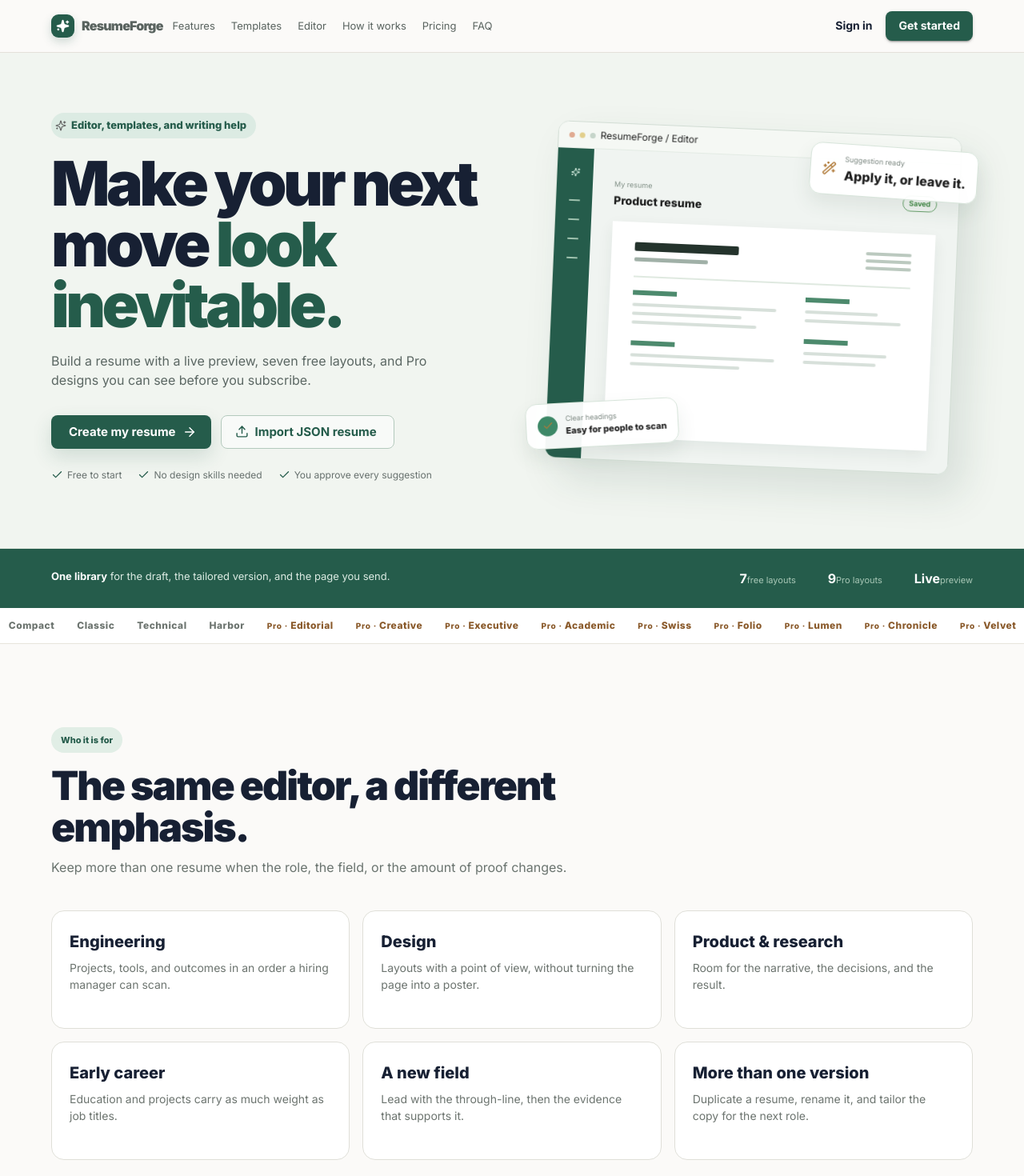
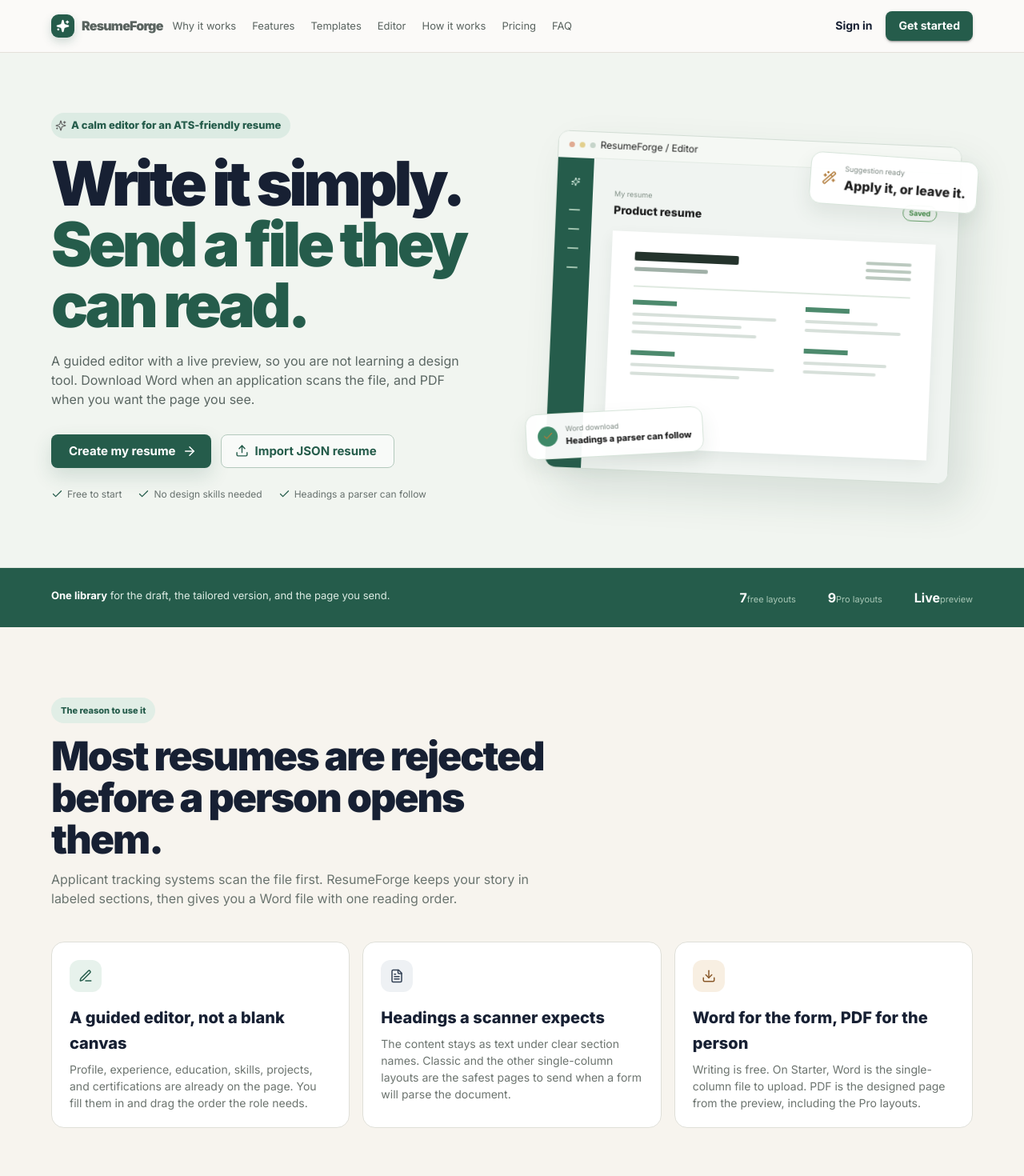
Before and after one commit to vickyramz514/resumebuilder, a React (Vite) app in the folder client/: page / in a window 1280 px wide. Shown: the top 1470 px of the page at 80% size. Built offline with nearby package versions, Linux system fonts and the light colour scheme; no server answers.

Commit message:
Designs updated

```diff
--- a/client/index.html
+++ b/client/index.html
@@ -1,12 +1,12 @@
-<!doctype html><html lang="en"><head><meta charset="UTF-8"/><meta name="viewport" content="width=device-width, initial-scale=1.0"/><meta name="theme-color" content="#255c4b"/><title>ResumeForge — Build a resume you are ready to send</title><meta name="description" content="Write, arrange, and export a resume with live preview, seven free layouts and Pro designs, and writing help you approve before it is saved."/>
+<!doctype html><html lang="en"><head><meta charset="UTF-8"/><meta name="viewport" content="width=device-width, initial-scale=1.0"/><meta name="theme-color" content="#255c4b"/><title>ResumeForge — An ATS-friendly resume, without the design work</title><meta name="description" content="A guided resume editor with live preview. Download Word for applications that scan the file, and PDF for the page you designed."/>
 <meta name="robots" content="index,follow"/>
 <link rel="canonical" href="https://resume.datacaptain.in/"/>
 <meta property="og:type" content="website"/>
 <meta property="og:site_name" content="ResumeForge"/>
 <meta property="og:url" content="https://resume.datacaptain.in/"/>
-<meta property="og:title" content="ResumeForge — Build a resume you are ready to send"/>
-<meta property="og:description" content="Seven free resume layouts, live preview, and Pro designs. Start without a card."/>
+<meta property="og:title" content="ResumeForge — An ATS-friendly resume, without the design work"/>
+<meta property="og:description" content="A guided editor with live preview. Word for systems that scan the file, PDF for the page you designed."/>
 <meta name="twitter:card" content="summary"/>
-<meta name="twitter:title" content="ResumeForge — Build a resume you are ready to send"/>
-<meta name="twitter:description" content="Seven free resume layouts, live preview, and Pro designs. Start without a card."/>
-<script type="application/ld+json">{"@context":"https://schema.org","@type":"SoftwareApplication","name":"ResumeForge","applicationCategory":"BusinessApplication","operatingSystem":"Web","url":"https://resume.datacaptain.in/","description":"Write, arrange, and export a resume with live preview, seven free layouts, and Pro designs.","offers":{"@type":"Offer","price":"0","priceCurrency":"INR"}}</script><link rel="preconnect" href="https://fonts.googleapis.com"/><link rel="preconnect" href="https://fonts.gstatic.com" crossorigin/><link href="https://fonts.googleapis.com/css2?family=IBM+Plex+Sans:wght@400;500;600;700&family=Inter:wght@400;500;600;700;800;900&family=Source+Sans+3:wght@400;600;700&family=Source+Serif+4:opsz,wght@8..60,500;8..60,600&family=Space+Grotesk:wght@400;500;600;700&display=swap" rel="stylesheet"/></head><body><noscript><h1>ResumeForge</h1><p>Build a resume with a live preview, seven free layouts, and Pro designs. Start at https://resume.datacaptain.in/.</p></noscript><div id="root"></div><script type="module" src="/src/main.tsx"></script></body></html>
+<meta name="twitter:title" content="ResumeForge — An ATS-friendly resume, without the design work"/>
+<meta name="twitter:description" content="A guided editor with live preview. Word for systems that scan the file, PDF for the page you designed."/>
+<script type="application/ld+json">{"@context":"https://schema.org","@type":"SoftwareApplication","name":"ResumeForge","applicationCategory":"BusinessApplication","operatingSystem":"Web","url":"https://resume.datacaptain.in/","description":"A guided resume editor with live preview. Download Word for applications that scan the file, and PDF for the designed page.","offers":{"@type":"Offer","price":"0","priceCurrency":"INR"}}</script><link rel="preconnect" href="https://fonts.googleapis.com"/><link rel="preconnect" href="https://fonts.gstatic.com" crossorigin/><link href="https://fonts.googleapis.com/css2?family=IBM+Plex+Sans:wght@400;500;600;700&family=Inter:wght@400;500;600;700;800;900&family=Source+Sans+3:wght@400;600;700&family=Source+Serif+4:opsz,wght@8..60,500;8..60,600&family=Space+Grotesk:wght@400;500;600;700&display=swap" rel="stylesheet"/></head><body><noscript><h1>ResumeForge</h1><p>A guided resume editor with live preview. Download Word for applications that scan the file, and PDF for the page you designed. Start at https://resume.datacaptain.in/.</p></noscript><div id="root"></div><script type="module" src="/src/main.tsx"></script></body></html>
--- a/client/src/landing.css
+++ b/client/src/landing.css
@@ -94,6 +94,7 @@
 .pricing-grid p { color: #6c746f; line-height: 1.5; }
 .landing-cta { padding: 110px 0; background: #dcebe2; }.landing-cta h2 { max-width: 650px; margin-left: auto; margin-right: auto; }.landing-cta p { margin-bottom: 0; }.landing-cta .MuiButton-outlined { color: #1f4a3c; border-color: #8eae9f; background: #ffffff80; }
 .landing-footer { padding: 48px 0 28px; background: #fbfaf8; color: #69746e; border-top: 1px solid #e6e4de; }.landing-footer .landing-brand { color: #255c4b; }
+.ats-section { background: #f7f4ee; padding-top: 88px; padding-bottom: 88px; }
 .audience-section { background: #fbfaf8; padding-bottom: 36px; }
 .audience-grid, .feature-grid { display: grid; grid-template-columns: repeat(3, 1fr); gap: 16px; }
 .audience-card, .feature-card { min-height: 148px; padding: 22px 22px 20px; border: 1px solid #dfdfd8; border-radius: 16px; background: #fff; }
--- a/client/src/pages/LandingPage.tsx
+++ b/client/src/pages/LandingPage.tsx
@@ -45,7 +45,7 @@
   { icon: WandSparkles, title: 'Writing help you approve', copy: 'On the paid plan, improve a summary, rewrite bullets, draft project points, or tailor the page to a job. Nothing is saved until you apply a suggestion.', tone: 'amber' },
   { icon: Layers, title: 'Seven free, nine Pro', copy: 'Start on Harbor, Professional, Minimal, and four more. Editorial, Folio, Lumen, Chronicle, and Velvet stay marked in gold until you subscribe.', tone: 'green' },
   { icon: PenLine, title: 'Type, color, and density', copy: 'Pick a font, an accent, a type size, line height, spacing, and a comfortable, compact, or airy density.', tone: 'ink' },
-  { icon: Download, title: 'A PDF that matches the page', copy: 'Subscribe to export the resume you see. The file follows the layout, type, and spacing in the preview.', tone: 'green' },
+  { icon: Download, title: 'Word for the application, PDF for the person', copy: 'Subscribe to download. Word keeps one column and real headings for systems that scan the file. PDF matches the layout in the preview.', tone: 'green' },
   { icon: Share2, title: 'Private until you share', copy: 'Keep the file in your library, or turn on a public link you can copy, open, and switch off again.', tone: 'amber' }
 ];
 
@@ -69,7 +69,7 @@
 const steps = [
   { icon: FileText, title: 'Choose a starting point', copy: 'Open a guided blank resume, pick a layout, or import a ResumeForge JSON export you already have.' },
   { icon: GripVertical, title: 'Shape the story', copy: 'Reorder sections, adjust the design, and use the assistant when a line needs to be clearer. You apply only the suggestions you want.' },
-  { icon: ArrowRight, title: 'Send the version that fits', copy: 'Export a PDF on the paid plan, keep extra versions in your library, and share a public link only when you are ready.' }
+  { icon: ArrowRight, title: 'Send the version that fits', copy: 'Download Word or PDF on the paid plan, keep extra versions in your library, and share a public link only when you are ready.' }
 ];
 
 const faqs = [
@@ -78,7 +78,7 @@
   { q: 'What can I import?', a: 'A ResumeForge JSON export. The importer checks that the file has resume content, then keeps it ready so you can save it to your library.' },
   { q: 'Can I change the template later?', a: 'Yes. Your content stays in place when you switch layouts. Font, accent, spacing, and density live in the editor and can change at any time.' },
   { q: 'Who can see a shared resume?', a: 'Nobody, until you turn sharing on from the dashboard. A public link shows only that resume, and you can disable it whenever you want.' },
-  { q: 'Will an applicant tracking system be able to read it?', a: 'The templates use real text, clear headings, and a simple reading order so a person and a common parser can both follow the page.' }
+  { q: 'Will an applicant tracking system be able to read it?', a: 'The editor stores your resume as labeled sections: profile, experience, education, skills, projects, and certifications. The Word download is a single column with those headings, which is the file to upload when a form scans the document. The PDF is the designed page, for a person.' }
 ];
 
 export default function LandingPage() {
@@ -127,6 +127,7 @@
         <Stack direction="row" alignItems="center" spacing={1.5} py={1.75}>
           <Box className="landing-brand" component="a" href="#top"><Box className="landing-brand-icon"><Sparkles size={17} fill="currentColor" /></Box><Typography fontWeight={850} letterSpacing="-0.8px">ResumeForge</Typography></Box>
           <Stack direction="row" spacing={2.5} sx={{ ml: 4, display: { xs: 'none', lg: 'flex' } }} className="landing-nav">
+            <a href="#ats">Why it works</a>
             <a href="#features">Features</a>
             <a href="#templates">Templates</a>
             <a href="#editor">Editor</a>
@@ -151,6 +152,7 @@
         <IconButton onClick={closeMenu} aria-label="Close menu"><X size={18} /></IconButton>
       </Stack>
       <Stack component="nav" spacing={0.5} className="landing-drawer-nav">
+        <a href="#ats" onClick={closeMenu}>Why it works</a>
         <a href="#features" onClick={closeMenu}>Features</a>
         <a href="#templates" onClick={closeMenu}>Templates</a>
         <a href="#editor" onClick={closeMenu}>Editor</a>
@@ -173,9 +175,9 @@
         <Container maxWidth="lg">
           <Box className="landing-hero-grid">
             <Box className="landing-hero-copy">
-              <Chip icon={<Sparkles size={14} />} label="Editor, templates, and writing help" className="landing-kicker" />
-              <Typography component="h1">Make your next move <Box component="span">look inevitable.</Box></Typography>
-              <Typography className="landing-lede">Build a resume with a live preview, seven free layouts, and Pro designs you can see before you subscribe.</Typography>
+              <Chip icon={<Sparkles size={14} />} label="A calm editor for an ATS-friendly resume" className="landing-kicker" />
+              <Typography component="h1">Write it simply. <Box component="span">Send a file they can read.</Box></Typography>
+              <Typography className="landing-lede">A guided editor with a live preview, so you are not learning a design tool. Download Word when an application scans the file, and PDF when you want the page you see.</Typography>
               <Stack direction={{ xs: 'column', sm: 'row' }} spacing={1.5} mt={4}>
                 <Button variant="contained" size="large" endIcon={<ArrowRight size={18} />} onClick={() => startCreating()}>Create my resume</Button>
                 <Button variant="outlined" size="large" startIcon={<Upload size={17} />} onClick={() => inputRef.current?.click()} disabled={isImporting}>{isImporting ? 'Reading file…' : 'Import JSON resume'}</Button>
@@ -185,7 +187,7 @@
               <Stack direction="row" spacing={2.5} mt={3} className="landing-proof">
                 <span><Check size={15} /> Free to start</span>
                 <span><Check size={15} /> No design skills needed</span>
-                <span><Check size={15} /> You approve every suggestion</span>
+                <span><Check size={15} /> Headings a parser can follow</span>
               </Stack>
             </Box>
             <Box className="landing-hero-art" aria-label="ResumeForge editor preview">
@@ -211,7 +213,7 @@
                 </Box>
               </Paper>
               <Paper className="hero-floating-card hero-floating-top" elevation={0}><WandSparkles size={18} /><Box><Typography variant="caption">Suggestion ready</Typography><Typography fontWeight={800}>Apply it, or leave it.</Typography></Box></Paper>
-              <Paper className="hero-floating-card hero-floating-bottom" elevation={0}><Box className="hero-check"><Check size={14} /></Box><Box><Typography variant="caption">Clear headings</Typography><Typography variant="body2" fontWeight={750}>Easy for people to scan</Typography></Box></Paper>
+              <Paper className="hero-floating-card hero-floating-bottom" elevation={0}><Box className="hero-check"><Check size={14} /></Box><Box><Typography variant="caption">Word download</Typography><Typography variant="body2" fontWeight={750}>Headings a parser can follow</Typography></Box></Paper>
             </Box>
           </Box>
         </Container>
@@ -227,6 +229,33 @@
               <Box><strong>Live</strong><span>preview</span></Box>
             </Stack>
           </Stack>
+        </Container>
+      </Box>
+
+      <Box component="section" id="ats" className="landing-section ats-section">
+        <Container maxWidth="lg">
+          <Box className="section-intro">
+            <Chip label="The reason to use it" />
+            <Typography variant="h2">Most resumes are rejected before a person opens them.</Typography>
+            <Typography>Applicant tracking systems scan the file first. ResumeForge keeps your story in labeled sections, then gives you a Word file with one reading order.</Typography>
+          </Box>
+          <Box className="feature-grid">
+            <Box className="feature-card">
+              <Box className="feature-icon tone-green"><PenLine size={18} /></Box>
+              <Typography variant="h6">A guided editor, not a blank canvas</Typography>
+              <Typography variant="body2">Profile, experience, education, skills, projects, and certifications are already on the page. You fill them in and drag the order the role needs.</Typography>
+            </Box>
+            <Box className="feature-card">
+              <Box className="feature-icon tone-ink"><FileText size={18} /></Box>
+              <Typography variant="h6">Headings a scanner expects</Typography>
+              <Typography variant="body2">The content stays as text under clear section names. Classic and the other single-column layouts are the safest pages to send when a form will parse the document.</Typography>
+            </Box>
+            <Box className="feature-card">
+              <Box className="feature-icon tone-amber"><Download size={18} /></Box>
+              <Typography variant="h6">Word for the form, PDF for the person</Typography>
+              <Typography variant="body2">Writing is free. On Starter, Word is the single-column file to upload. PDF is the designed page from the preview, including the Pro layouts.</Typography>
+            </Box>
+          </Box>
         </Container>
       </Box>
 
@@ -353,7 +382,7 @@
         <Container maxWidth="lg">
           <Box className="section-intro">
             <Chip label="Simple plans" />
-            <Typography variant="h2">Start free. Subscribe for PDF and AI.</Typography>
+            <Typography variant="h2">Start free. Subscribe when the resume is ready to send.</Typography>
             <Typography>Checkout uses Razorpay. The free plan includes the editor, the cloud library, and seven layouts. Pro layouts unlock with a subscription.</Typography>
           </Box>
           <Box className="pricing-grid">
@@ -409,6 +438,7 @@
           </Box>
           <Box>
             <Typography variant="overline">Product</Typography>
+            <a href="#ats">Why it works</a>
             <a href="#features">Features</a>
             <a href="#templates">Templates</a>
             <a href="#editor">Editor</a>
--- a/client/src/pages/LoginPage.tsx
+++ b/client/src/pages/LoginPage.tsx
@@ -45,7 +45,7 @@
       </Link>
       <Box className="auth-brand-mid">
         <Typography component="h2">Build a resume that opens doors.</Typography>
-        <Typography component="p">A calm, guided editor with genuinely different templates, live preview, and one-click export — no design skills required.</Typography>
+        <Typography component="p">A calm, guided editor for an ATS-friendly resume. Live preview, no design skills, and Word or PDF when you are ready to send.</Typography>
         <Box component="ul" className="auth-feature-list">
           {FEATURES.map((feature) => <li key={feature}><span><Check size={13} /></span>{feature}</li>)}
         </Box>
```
